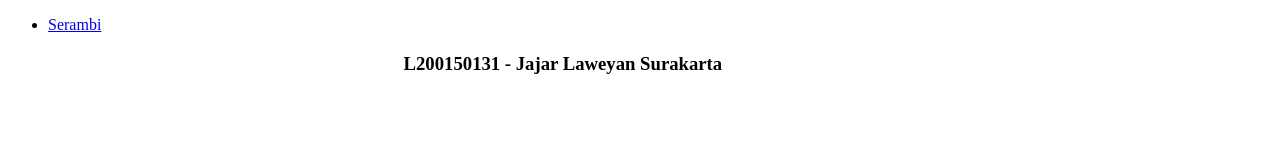
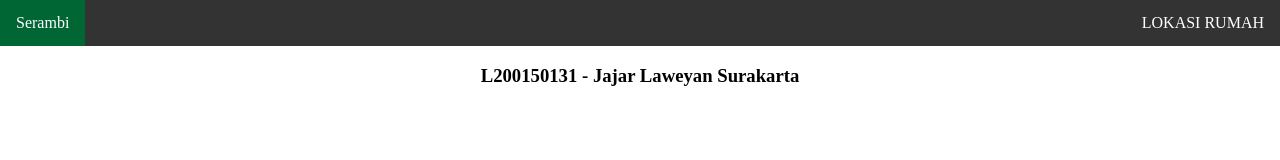
Before and after one commit to L200150131/L200150131.github.io, a plain HTML site: page TUGAS 1.html in a window 1280 px wide. Drawn offline with Linux system fonts and the light colour scheme; some packages are replaced by stand-ins of ours.

Commit message:
Update TUGAS 1.html

```diff
--- a/TUGAS 1.html
+++ b/TUGAS 1.html
@@ -1,5 +1,46 @@
 <!DOCTYPE html>
 <html>
+ <head>
+     <style>
+      ul {
+        list-style-type: none;
+        margin: 0;
+        padding: 0;
+        overflow: hidden;
+        background-color: #333;
+      }
+
+      li {
+        float: left;
+      }
+
+      li a.active {
+        background-color: #006633;
+        color: white;
+      }
+
+      li a {
+        display: inline-block;
+        color: white;
+        text-align: center;
+        padding: 14px 16px;
+        text-decoration: none;
+      }
+
+      li a:hover {
+        background-color: #006633;
+      }
+
+      #map {
+        height: 100%;
+      }
+      html, body {
+        height: 100%;
+        margin: 0;
+        padding: 0;
+      }
+    </style>
+
   </head>
   <body>
     <ul>
```
